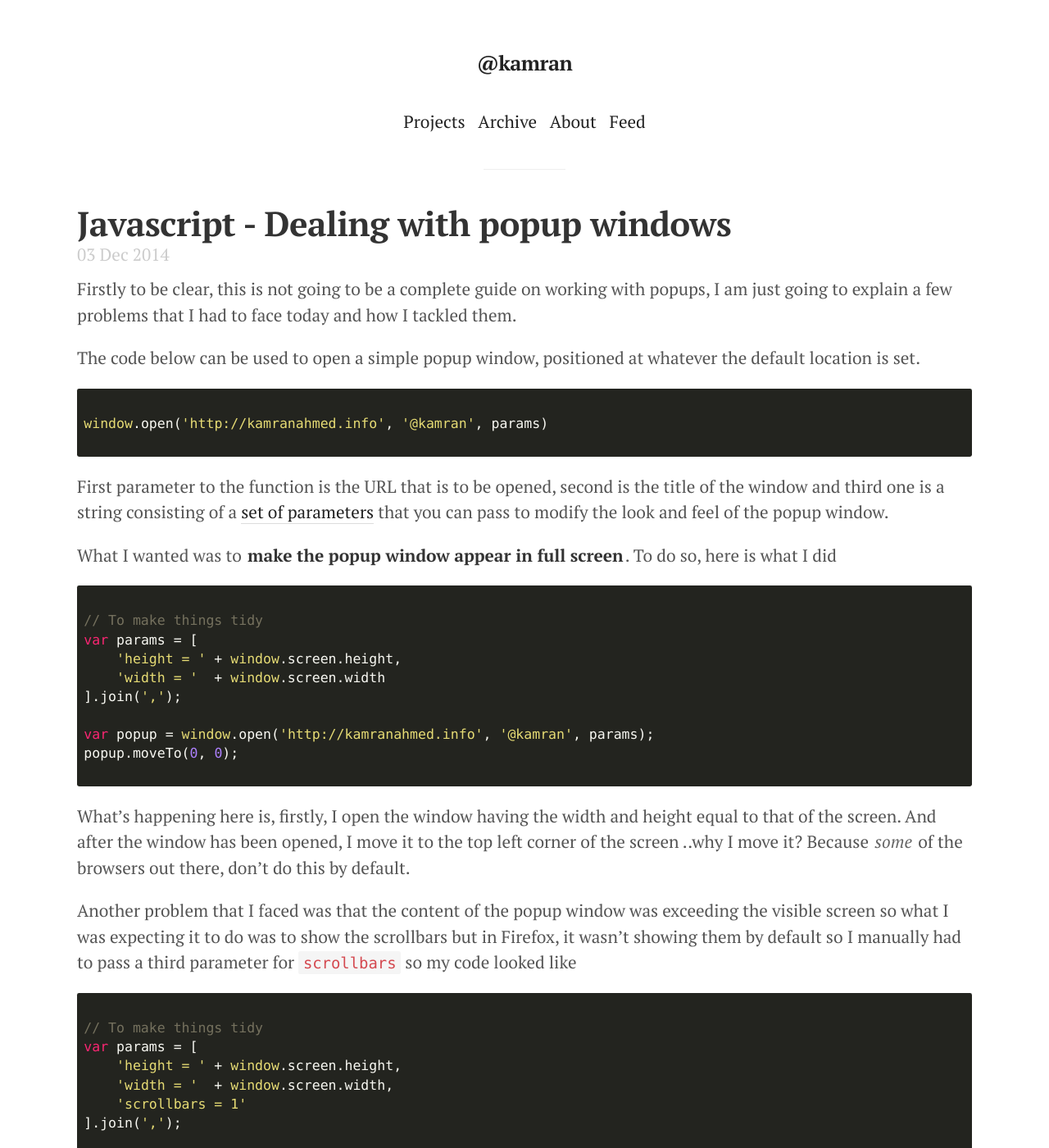
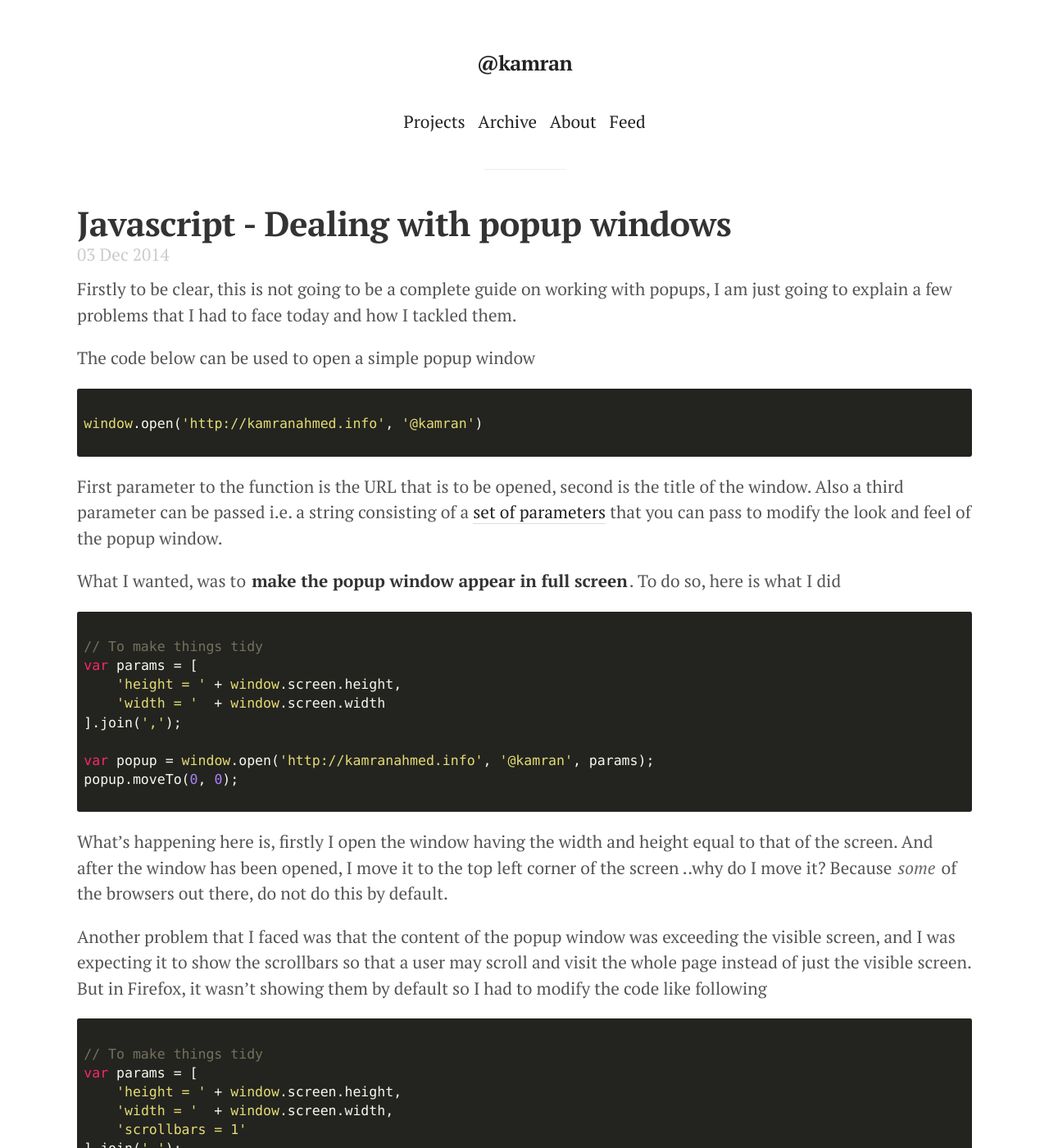
Before and after one commit to kamranahmedse/kamranahmedse.github.io, a Jekyll site: the page built from blog/_posts/2014-12-03-javascript-and-popup-windows.md, in a window 1280 px wide and 1400 px high. Shown: the whole window at 82% size. Built offline with Jekyll 4.4.1, drawn with Linux system fonts in a browser that asks for light colours.

Commit message:
Fix the typo in post

```diff
--- a/blog/_posts/2014-12-03-javascript-and-popup-windows.md
+++ b/blog/_posts/2014-12-03-javascript-and-popup-windows.md
@@ -4,15 +4,15 @@ title: Javascript - Dealing with popup windows
 ---
 Firstly to be clear, this is not going to be a complete guide on working with popups, I am just going to explain a few problems that I had to face today and how I tackled them.
 
-The code below can be used to open a simple popup window, positioned at whatever the default location is set.
+The code below can be used to open a simple popup window
 
 <pre><code class="javascript">
-window.open('http://kamranahmed.info', '@kamran', params)
+window.open('http://kamranahmed.info', '@kamran')
 </code></pre>
 
-First parameter to the function is the URL that is to be opened, second is the title of the window and third one is a string consisting of a [set of parameters](https://developer.mozilla.org/en-US/docs/Web/API/Window.open) that you can pass to modify the look and feel of the popup window.
+First parameter to the function is the URL that is to be opened, second is the title of the window. Also a third parameter can be passed i.e. a string consisting of a [set of parameters](https://developer.mozilla.org/en-US/docs/Web/API/Window.open) that you can pass to modify the look and feel of the popup window.
 
-What I wanted was to **make the popup window appear in full screen**. To do so, here is what I did
+What I wanted, was to **make the popup window appear in full screen**. To do so, here is what I did
 
 <pre><code class="javascript">
 // To make things tidy
@@ -25,9 +25,9 @@ var popup = window.open('http://kamranahmed.info', '@kamran', params);
 popup.moveTo(0, 0);
 </code></pre>
 
-What's happening here is, firstly, I open the window having the width and height equal to that of the screen. And after the window has been opened, I move it to the top left corner of the screen ..why I move it? Because *some* of the browsers out there, don't do this by default.
+What's happening here is, firstly I open the window having the width and height equal to that of the screen. And after the window has been opened, I move it to the top left corner of the screen ..why do I move it? Because *some* of the browsers out there, do not do this by default.
 
-Another problem that I faced was that the content of the popup window was exceeding the visible screen so what I was expecting it to do was to show the scrollbars but in Firefox, it wasn't showing them by default so I manually had to pass a third parameter for `scrollbars` so my code looked like
+Another problem that I faced was that the content of the popup window was exceeding the visible screen, and I was expecting it to show the scrollbars so that a user may scroll and visit the whole page instead of just the visible screen. But in Firefox, it wasn't showing them by default so I had to modify the code like following
 
 <pre><code class="javascript">
 // To make things tidy
```
